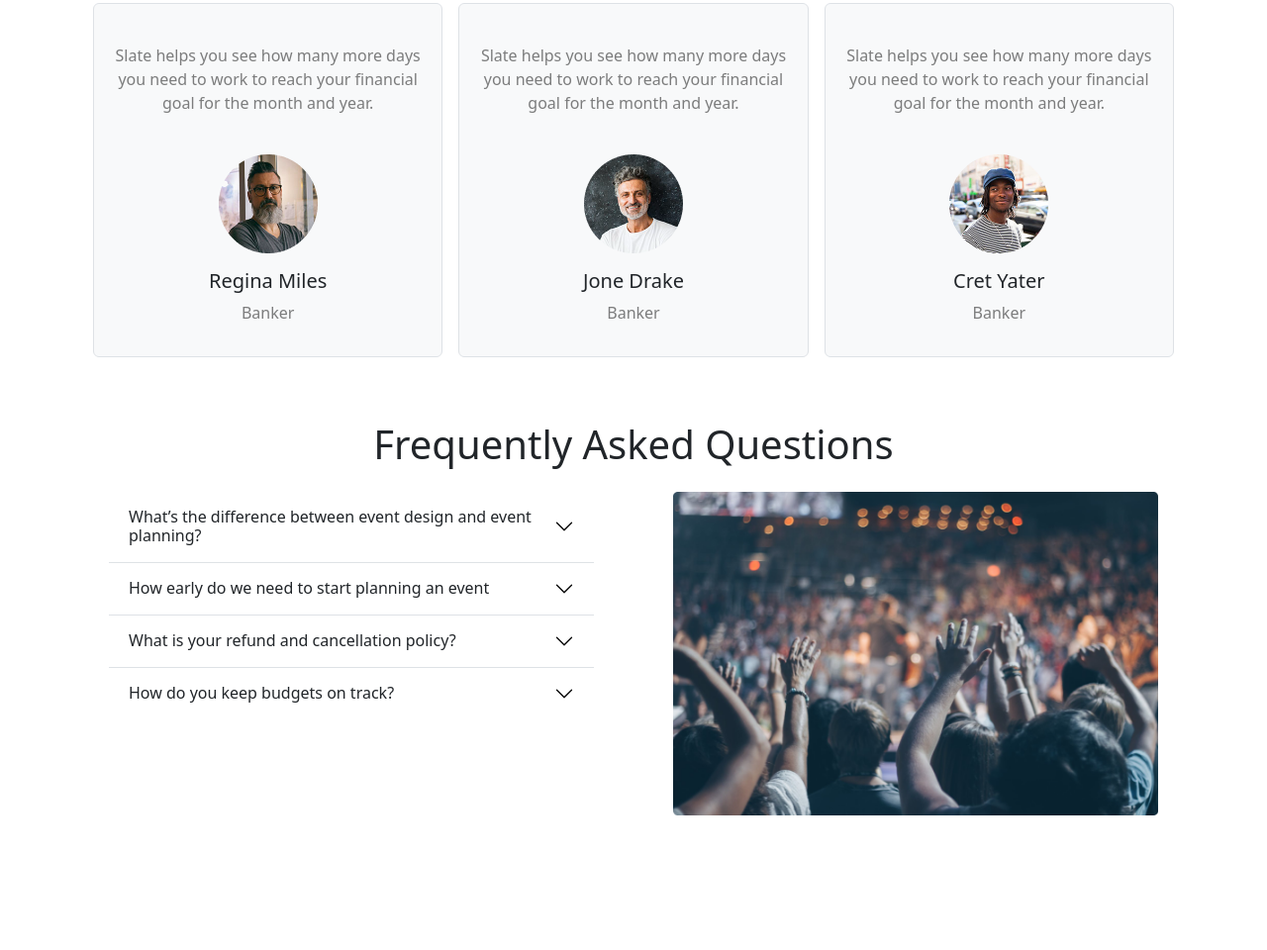
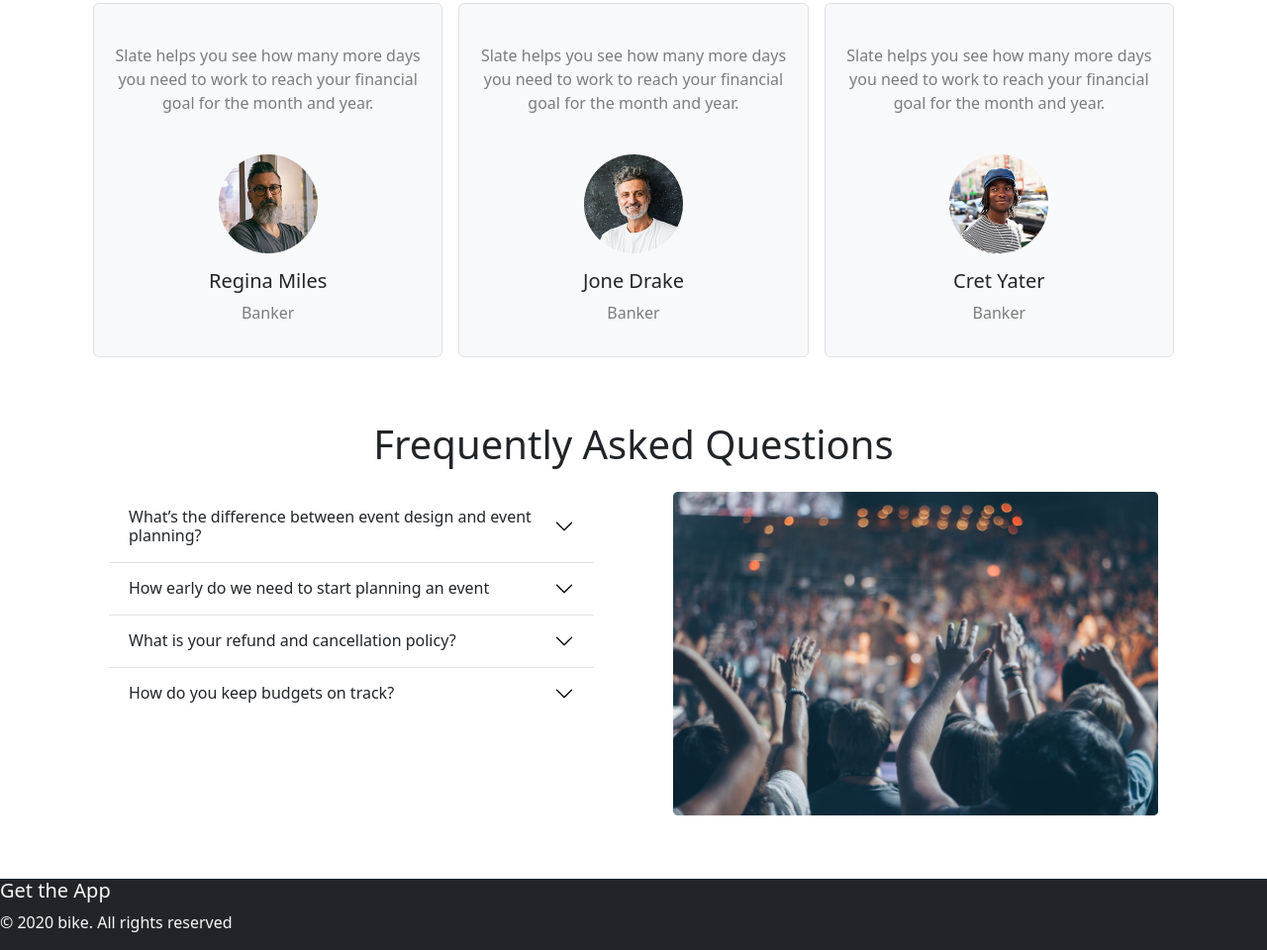
Before and after one commit to Saiful182/convention-center, a website: page index.html in a window 1280 px wide. Shown: the part 1679-2639 px from the top of the page at 99% size. Before the commit the page ends 2567 px from the top, so only its background shows below. Drawn offline with nearby package versions, Linux system fonts and the light colour scheme.

Commit message:
working on footer area

```diff
--- a/index.html
+++ b/index.html
@@ -327,7 +327,7 @@
                             <div class="questions-containers">
                                 <div class="container overflow-hidden">
                                     <div class="row text-center gx-5">
-                                        <div class="col">
+                                        <div class="col-md-6">
                                             <div class="p-3 ">
                                                 <div class="accordion accordion-flush" id="accordionFlushExample">
                                                     <div class="accordion-item">
@@ -435,8 +435,15 @@
                                 </div>
                             </div>
                         </div>
-
         </section>
+        <footer class="bg-dark text-light d-flex flex-sm-column-reverse">
+            <div class=" ">
+                <p class="lead fs-6 ">© 2020 bike. All rights reserved</p>
+            </div>
+            <div>
+                <p class="h5">Get the App</p>
+            </div>
+        </footer>
     </main>
 </body>
 
```
